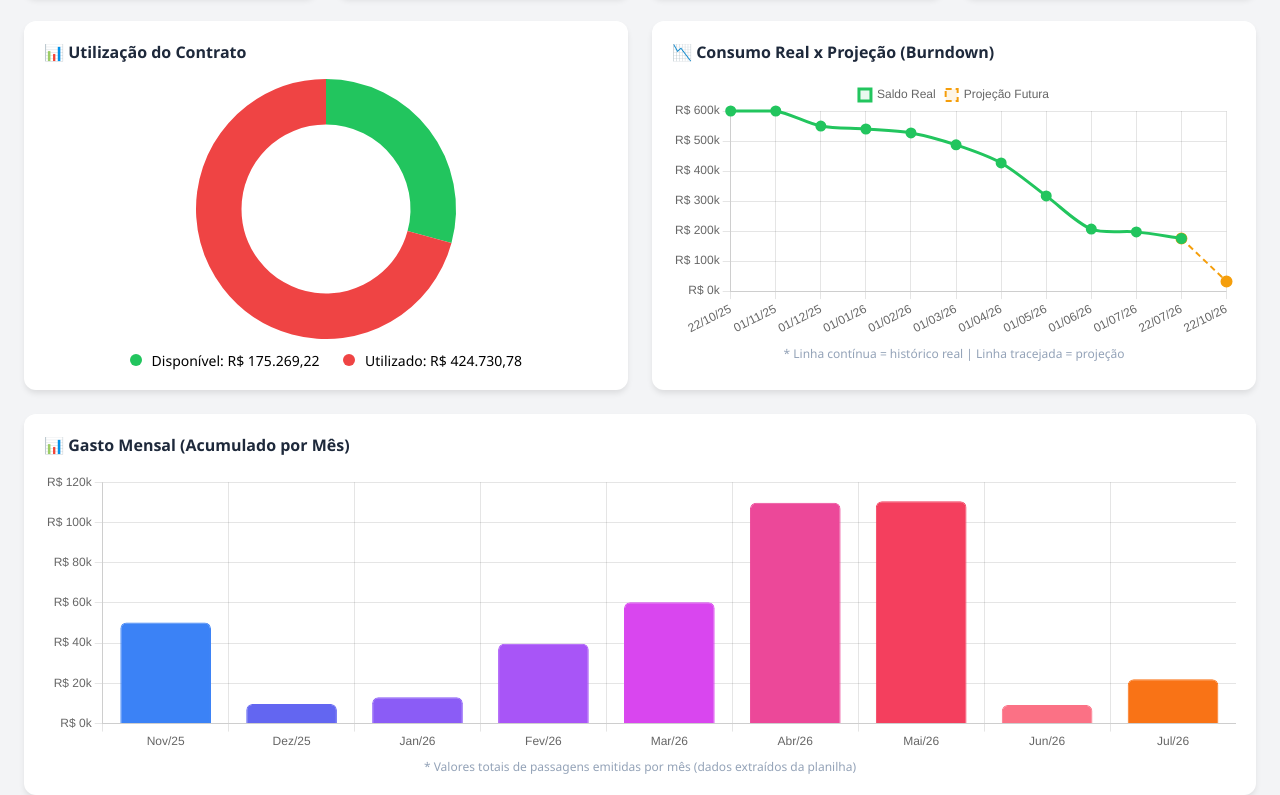
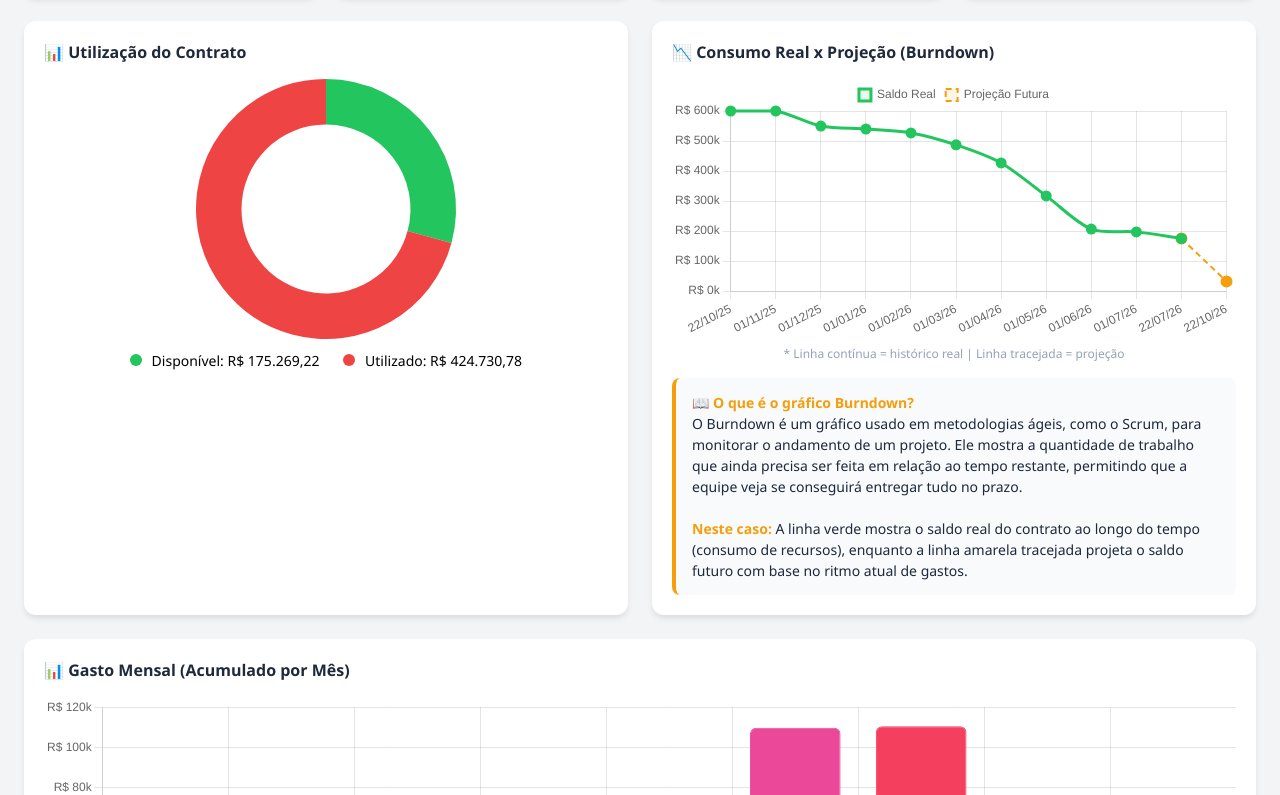
Before and after one commit to tcolombiano/Dashboard-Passagem-Contrato-068-2025, a plain HTML site: page index.html in a window 1280 px wide. Shown: the part 438-1233 px from the top of the page. Drawn offline with nearby package versions, Linux system fonts and the light colour scheme.

Commit message:
Update index.html
Adicionada a descrição do gráfico.

```diff
--- a/index.html
+++ b/index.html
@@ -140,6 +140,21 @@
         }
         .chart-box.full {
             grid-column: 1 / -1;
+        }
+        /* Explicação do Burndown */
+        .explicacao-burndown {
+            margin-top: 16px;
+            padding: 14px 16px;
+            background: #f8fafc;
+            border-left: 4px solid #f59e0b;
+            border-radius: 8px;
+            font-size: 14px;
+            color: #1e293b;
+            line-height: 1.5;
+        }
+        .explicacao-burndown strong {
+            color: #f59e0b;
+            font-weight: 700;
         }
         .insights-row {
             display: grid;
@@ -343,10 +358,20 @@
                 <div style="font-size:12px; color:#94a3b8; text-align:center; margin-top:6px;">
                     * Linha contínua = histórico real | Linha tracejada = projeção
                 </div>
+                <!-- NOVA EXPLICAÇÃO DO BURNDOWN -->
+                <div class="explicacao-burndown">
+                    <strong>📖 O que é o gráfico Burndown?</strong><br />
+                    O Burndown é um gráfico usado em metodologias ágeis, como o Scrum, para monitorar o andamento de um projeto.
+                    Ele mostra a quantidade de trabalho que ainda precisa ser feita em relação ao tempo restante,
+                    permitindo que a equipe veja se conseguirá entregar tudo no prazo.
+                    <br /><br />
+                    <strong>Neste caso:</strong> A linha verde mostra o saldo real do contrato ao longo do tempo (consumo de recursos),
+                    enquanto a linha amarela tracejada projeta o saldo futuro com base no ritmo atual de gastos.
+                </div>
             </div>
         </div>
 
-        <!-- NOVO GRÁFICO DE BARRAS: GASTO MENSAL -->
+        <!-- GRÁFICO DE BARRAS: GASTO MENSAL -->
         <div class="charts-row">
             <div class="chart-box full">
                 <h3>📊 Gasto Mensal (Acumulado por Mês)</h3>
@@ -447,7 +472,7 @@
         ];
 
         // Média mensal (total gasto / 9 meses)
-        const mediaMensal = totalSpent / 9; // 9 meses decorridos
+        const mediaMensal = totalSpent / 9;
 
         // ================================================================
         // TODOS OS 89 REGISTROS (extraídos da planilha)
@@ -650,7 +675,6 @@
         const mediaPorViagem = totalSpent / totalViagens;
         document.getElementById('mediaPorViagem').textContent = 'Média de ' + formatCurrency(mediaPorViagem) + ' por viagem';
 
-        // Média Mensal
         document.getElementById('mediaMensal').textContent = formatCurrency(mediaMensal);
 
         document.getElementById('legendaDisponivel').textContent = formatCurrency(currentBalance);
```
